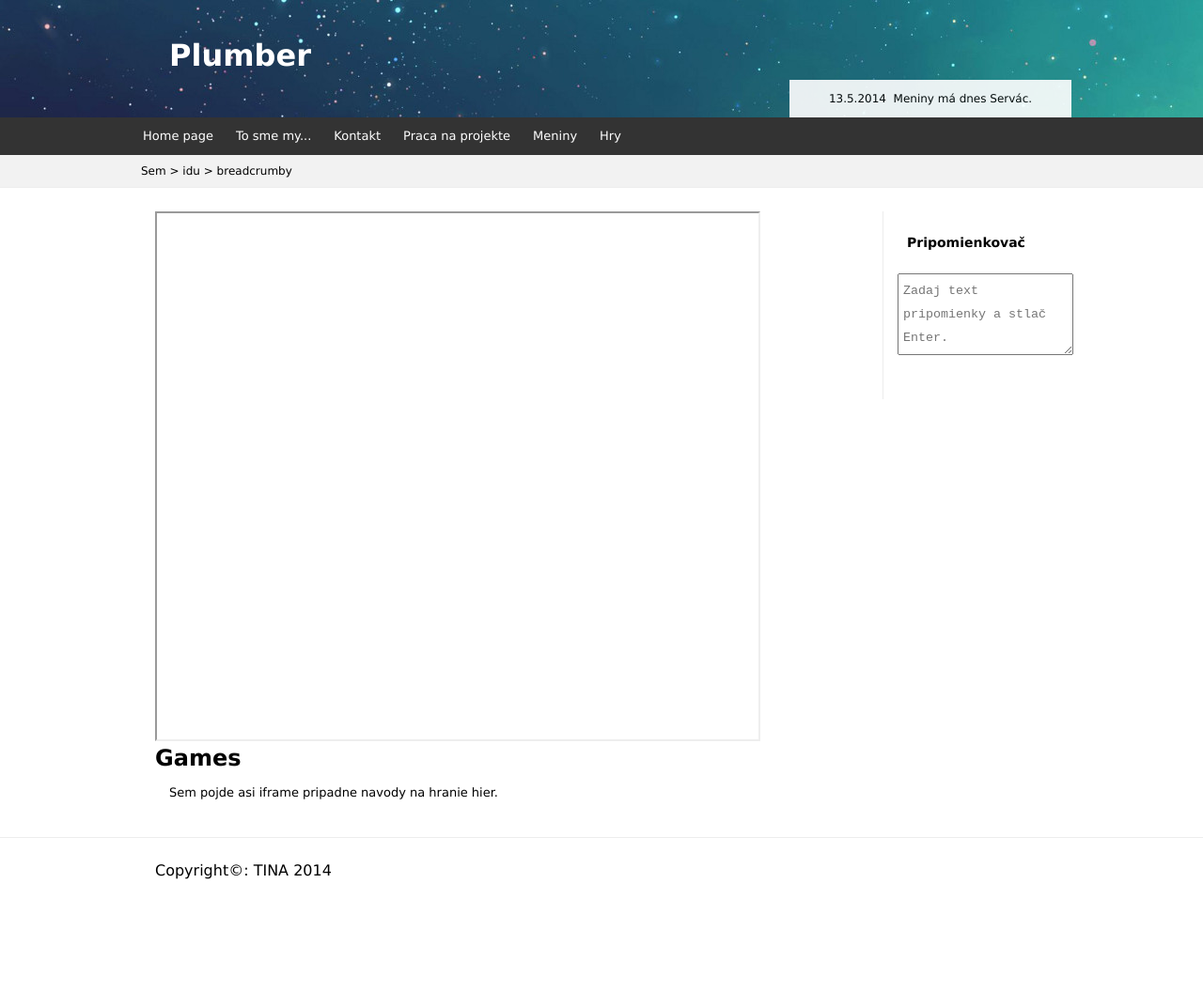
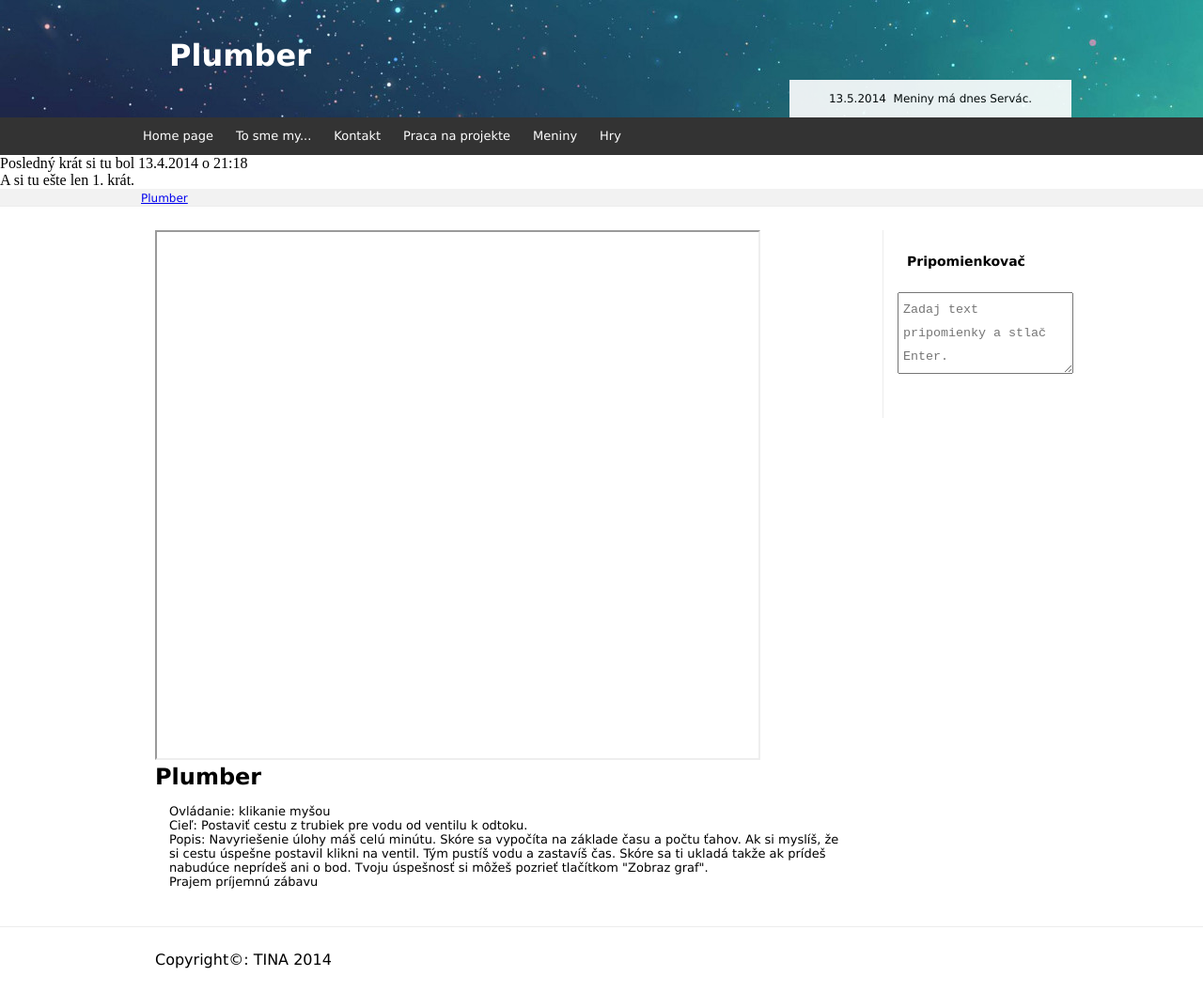
Before and after one commit to TriXso/TINA-project, a plain HTML site: page pages/plumber.html in a window 1280 px wide. Shown: the whole page at 94% size. Before the commit the page ends 961 px from the top, so only its background shows below. Drawn offline with Linux system fonts and the light colour scheme; a script that the page names is missing.

Commit message:
Breadcrums a lastvisit

```diff
--- a/pages/plumber.html
+++ b/pages/plumber.html
@@ -7,6 +7,8 @@
 <script language="javascript" src="scripts/pripomienkovac/pripomienky.js"></script>
 <script language="javascript" src="scripts/meniny/latinise.min.js"></script>
 <script language="javascript" src="scripts/meniny/meniny.js"></script>
+<script language="javascript" src="scripts/navstevy/visits.js"></script>
+<script language="javascript" src="scripts/omrvinky/breadcrumbs.js"></script>
 <script language="javascript" src="scripts/afterload.js"></script>
 </head>
 
@@ -39,14 +41,16 @@
         </div>
 			</nav>
 
+
       <!-- *************************** -->
       <!-- Breadcrumbs                 -->
       <!-- *************************** -->
+      <div id="last_visit"></div>
+	  <div id="visit_number"></div>
 
       <div id="bcrumbsContainer">
         <div class="centered">
-        <!-- ++Breadcrumbs -->
-        <p>Sem > idu > breadcrumby</p>
+		<div id="bcrumbs"></div>
         </div>
       </div>
 
@@ -79,13 +83,13 @@
 				<iframe src="../games/Plumber/game.html" width="640" height="560">
             Tvoj prehliadač nepodporuje tag iframe!
         </iframe>
-
-				<h2>Games</h2>
-
-					<p>
-					Sem pojde asi iframe pripadne navody na hranie hier.
+				<h2>Plumber</h2>
+				<p>
+Ovládanie: klikanie myšou<br>
+Cieľ: Postaviť cestu z trubiek pre vodu od ventilu k odtoku.<br>
+Popis: Navyriešenie úlohy máš celú minútu. Skóre sa vypočíta na základe času a počtu ťahov. Ak si myslíš, že si cestu úspešne postavil klikni na ventil. Tým pustíš vodu a zastavíš čas. Skóre sa ti ukladá takže ak prídeš nabudúce neprídeš ani o bod. Tvoju úspešnosť si môžeš pozrieť tlačítkom "Zobraz graf".
+<br>Prajem príjemnú zábavu
 					</p>
-
 			</section>
       </div>
 			</article>
```
Also changed, not shown: pages/contact.html (+5 -2 lines), pages/domino.html (+5 -2 lines), pages/games.html (+11 -5 lines), pages/index.html (+5 -2 lines), pages/names.html (+6 -3 lines), pages/switch.html (+5 -2 lines), pages/triad.html (+5 -2 lines), pages/work.html (+9 -2 lines).
